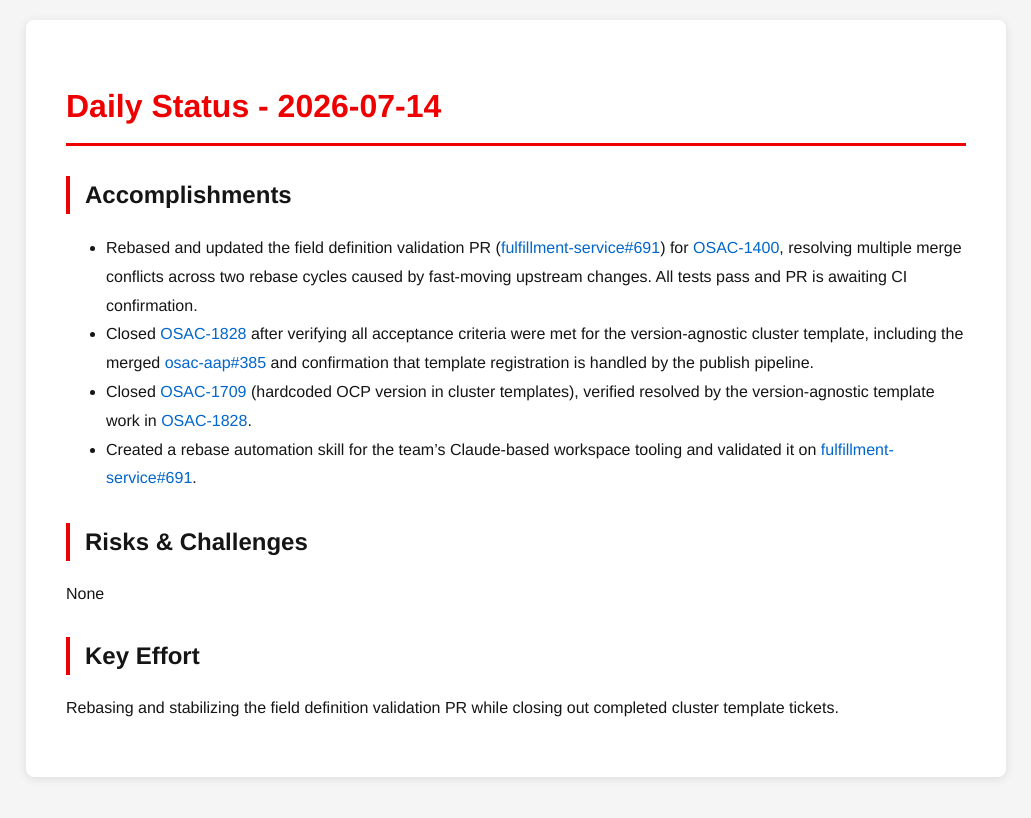
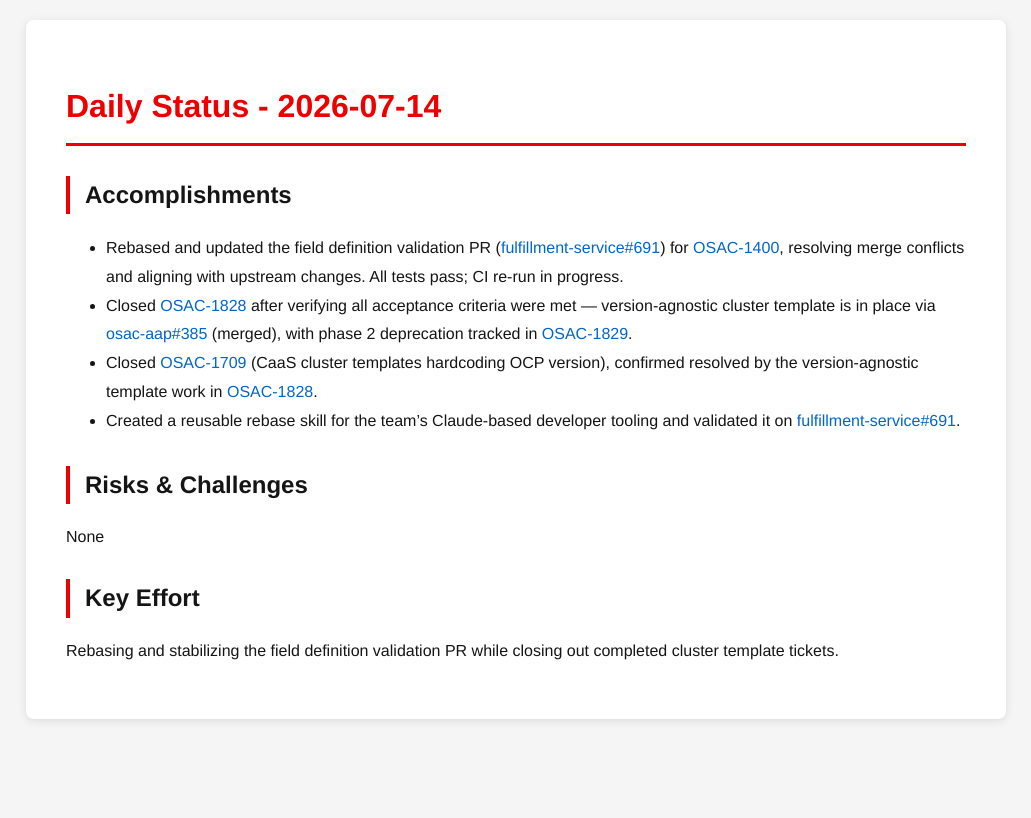
Before and after one commit to tzvatot/daily-status, a Jekyll site: the page built from 2026-07-14.md, in a window 1280 px wide. Shown: the top 818 px of the page, without its empty margins (124-1155 px from the left). Built offline with Jekyll 4.4.1, drawn with Linux system fonts in a browser that asks for light colours.

Commit message:
Daily status update - 2026-07-14

```diff
--- a/2026-07-14.md
+++ b/2026-07-14.md
@@ -7,10 +7,10 @@ date: 2026-07-14
 # Daily Status - 2026-07-14
 
 ## Accomplishments
-- Rebased and updated the field definition validation PR ([fulfillment-service#691](https://github.com/osac-project/fulfillment-service/pull/691)) for [OSAC-1400](https://redhat.atlassian.net/browse/OSAC-1400), resolving multiple merge conflicts across two rebase cycles caused by fast-moving upstream changes. All tests pass and PR is awaiting CI confirmation.
-- Closed [OSAC-1828](https://redhat.atlassian.net/browse/OSAC-1828) after verifying all acceptance criteria were met for the version-agnostic cluster template, including the merged [osac-aap#385](https://github.com/osac-project/osac-aap/pull/385) and confirmation that template registration is handled by the publish pipeline.
-- Closed [OSAC-1709](https://redhat.atlassian.net/browse/OSAC-1709) (hardcoded OCP version in cluster templates), verified resolved by the version-agnostic template work in [OSAC-1828](https://redhat.atlassian.net/browse/OSAC-1828).
-- Created a rebase automation skill for the team's Claude-based workspace tooling and validated it on [fulfillment-service#691](https://github.com/osac-project/fulfillment-service/pull/691).
+- Rebased and updated the field definition validation PR ([fulfillment-service#691](https://github.com/osac-project/fulfillment-service/pull/691)) for [OSAC-1400](https://redhat.atlassian.net/browse/OSAC-1400), resolving merge conflicts and aligning with upstream changes. All tests pass; CI re-run in progress.
+- Closed [OSAC-1828](https://redhat.atlassian.net/browse/OSAC-1828) after verifying all acceptance criteria were met — version-agnostic cluster template is in place via [osac-aap#385](https://github.com/osac-project/osac-aap/pull/385) (merged), with phase 2 deprecation tracked in [OSAC-1829](https://redhat.atlassian.net/browse/OSAC-1829).
+- Closed [OSAC-1709](https://redhat.atlassian.net/browse/OSAC-1709) (CaaS cluster templates hardcoding OCP version), confirmed resolved by the version-agnostic template work in [OSAC-1828](https://redhat.atlassian.net/browse/OSAC-1828).
+- Created a reusable rebase skill for the team's Claude-based developer tooling and validated it on [fulfillment-service#691](https://github.com/osac-project/fulfillment-service/pull/691).
 
 ## Risks & Challenges
 None
```
